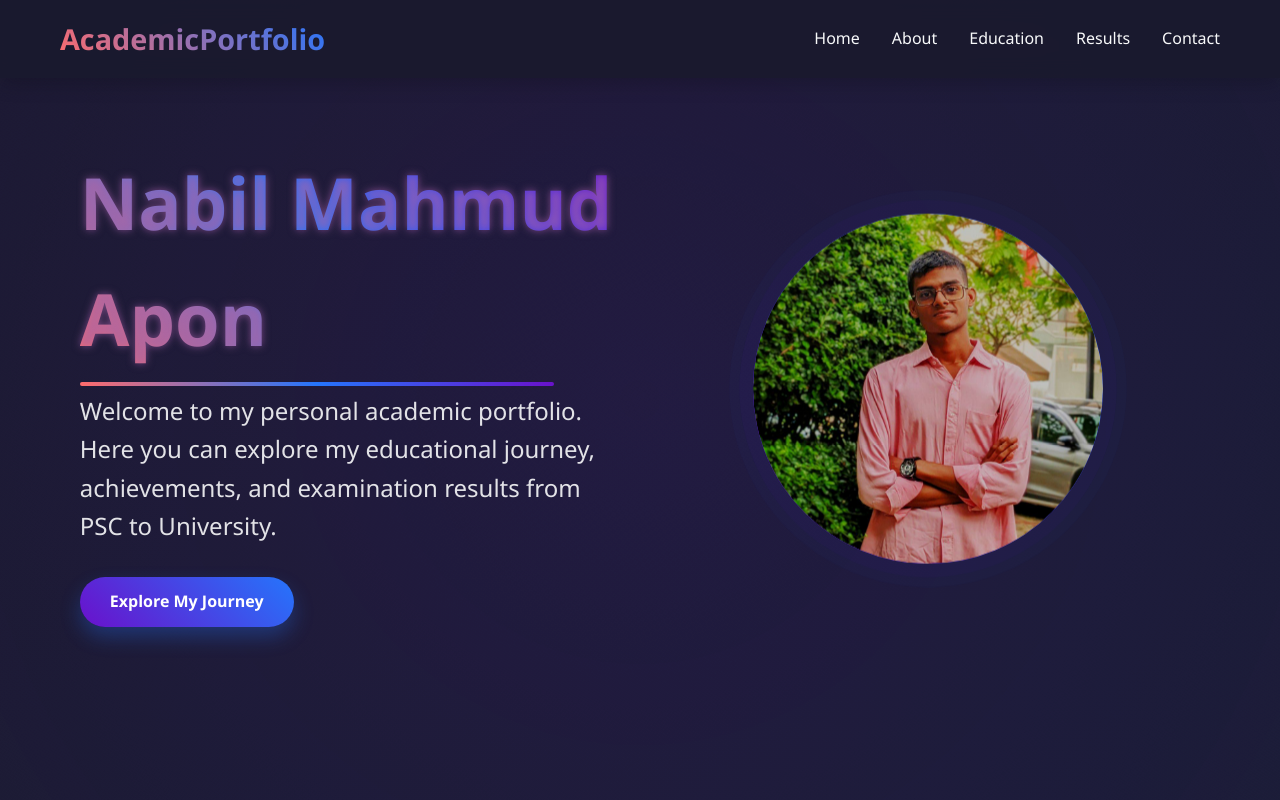
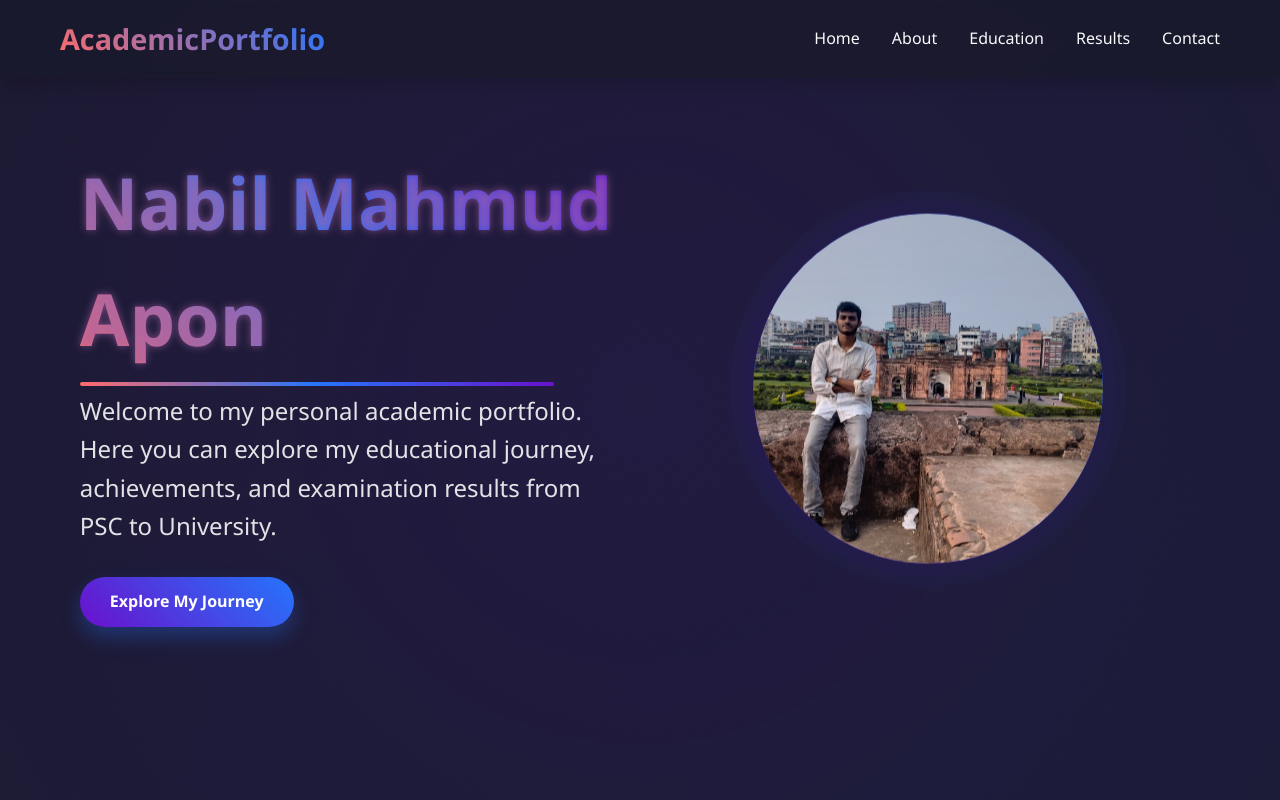
Before and after one commit to Mahmud-Apon/Apon-s-Details, a plain HTML site: page index.html in a window 1280 px wide. Shown: the top 800 px of the page. Drawn offline with Linux system fonts and the light colour scheme.

```diff
--- a/index.html
+++ b/index.html
@@ -824,7 +824,7 @@
                 </div>
                 <div class="hero-image">
                     <div class="profile-img">
-                        <img src="images/494522849_590769340704791_2663751485849712236_n.jpg" alt="Nabil Mahmud Apon">
+                        <img src="images/d5df7cff-7e05-416a-a0c2-1744379f3f3d.jpg" alt="Nabil Mahmud Apon">
                     </div>
                 </div>
             </div>
@@ -1076,4 +1076,5 @@
         };
     </script>
 </body>
+
 </html>
```
